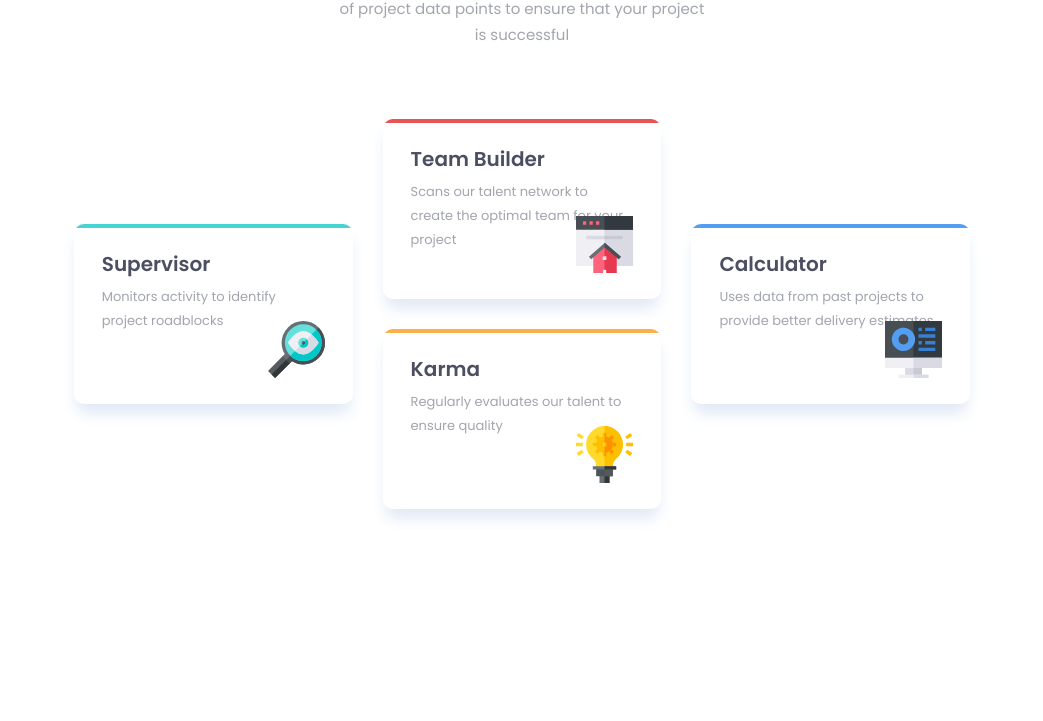
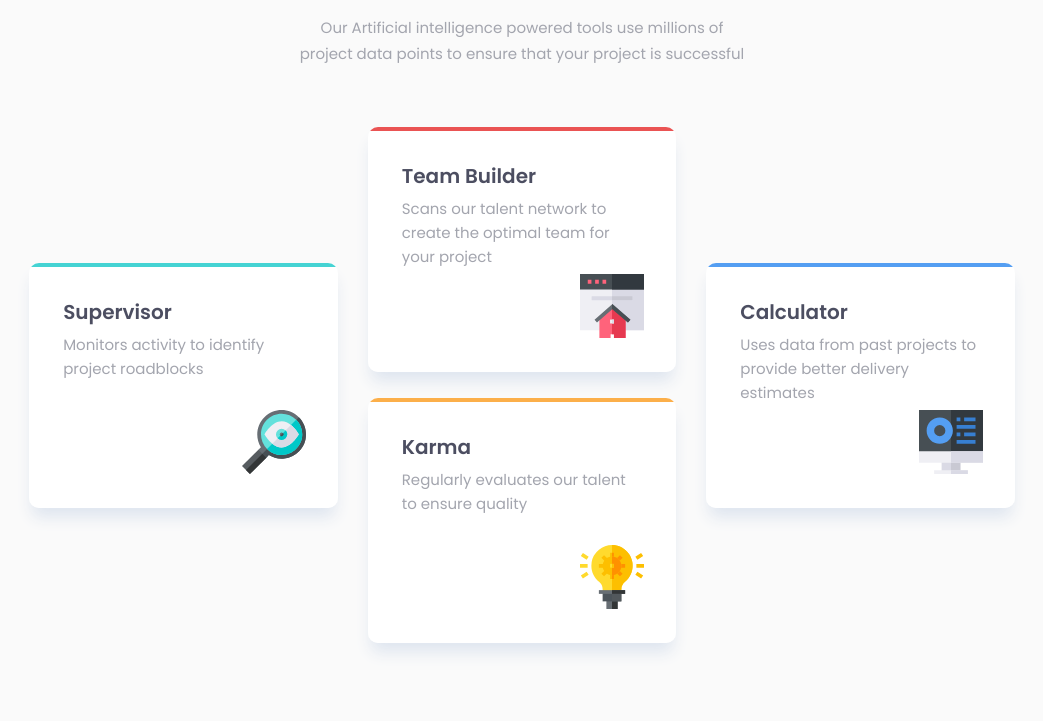
Before and after one commit to Hikmahx/2-Four-card-feature-section, a plain HTML site: page index.html in a window 1280 px wide. Shown: the part 209-930 px from the top of the page, without its empty margins (118-1161 px from the left). Before the commit the page ends 800 px from the top, so only its background shows below. Drawn offline with Linux system fonts and the light colour scheme.

Commit message:
Desktop and tablet view updated

```diff
--- a/index.html
+++ b/index.html
@@ -15,7 +15,7 @@
         <h1 class="heading">Reliable, efficient delivery</h1>
         <h1 class="heading-bold">Powered by Technology</h1>
         <p>
-          Our Artificial intelligent powered tools use millions of project data points to ensure
+          Our Artificial intelligence powered tools use millions of project data points to ensure
           that your project is successful
         </p>
       </div>
--- a/style.css
+++ b/style.css
@@ -73,7 +73,7 @@ p{
   height: 22rem;
   border-radius: 1rem;
   margin-bottom: 2.6rem;
-  box-shadow: 0rem 1.2rem 1.6rem -0.3rem #dfe8f5;
+  box-shadow: 0rem 1.2rem 1.6rem -0.3rem #dee5ef;
   overflow: hidden;
   position: relative;
 }
@@ -100,12 +100,17 @@ p{
   background: #549ef2;
 }
 
+.cyan, .red, .orange, .blue{
+  z-index: 1;
+}
+
 .inner{
   width: 100%;
   height: 100%;
   /* padding: 2.5rem; */
   padding: 2.5rem 2.8rem;
   position: relative;
+  background: #fff;
 }
 
 .inner h3{
@@ -131,6 +136,10 @@ p{
 
 /* MEDIA QUERIES FOR TABLET AND DESKTOP */
 @media(min-width: 750px) {
+  .cards-section{
+    background: #fafafa;
+  }
+
   .card-heading{
     width: 44%;
   }
@@ -138,10 +147,16 @@ p{
   .cards{
     padding-bottom: 2rem;
     display: grid;
-    grid-template-columns: repeat(11, 6%);
-    grid-template-rows: repeat(6, 6rem);
-    grid-row-gap: 1rem;
-    grid-column-gap: 3rem;
+    /* grid-template-columns: repeat(11, 6%); */
+    grid-template-columns: repeat(auto-fill, minmax(30%, 1fr));
+    grid-template-rows: 1fr 1fr 1fr 1fr;
+    /* grid-template-rows: repeat(6, 6rem); */
+    /* grid-row-gap: 1rem; */
+    /* grid-column-gap: 3rem; */
+    place-items: start center;
+    padding: 0 2rem;
+    margin: initial auto;
+    gap: 0rem 3rem;
   }
 
   .card{
@@ -149,36 +164,96 @@ p{
   }
 
   .card:nth-child(1){
-    grid-column: 2/5;
-    grid-row: 3/5;
+    /* grid-column: 2/5;
+    grid-row: 3/5; */
+    grid-area: 2/1/4/auto;
   }
 
   .card:nth-child(2){
-    grid-column: 5/8;
-    grid-row: 2/3;
+    /* grid-column: 5/8;
+    grid-row: 2/3; */
+    grid-area: 1/2/3/auto
   }
 
   .card:nth-child(3){
-    grid-column: 5/8;
-    grid-row: 4/7;
+    /* grid-column: 5/8;
+    grid-row: 4/7; */
+    grid-area: 3/2/5/auto;
   }
 
   .card:nth-child(4){
-    grid-column: 8/11;
-    grid-row: 3/5;
+    /* grid-column: 8/11;
+    grid-row: 3/5; */
+    grid-area: 2/3/4/auto;
+  }
+
+  .card{
+    height: 21rem;
+  }
+}
+
+@media (min-height: 805px) {
+  .cards-section {
+    /* height: 100vh; */
+    padding: 30rem 2.4rem;
+  }
+}
+
+@media(min-width:1100px) {
+  .cards{
+    padding:0 9%;
   }
 }
 
 @media(min-width: 1200px) {
   .cards-section{
-    height: 100vh;
+    /* height: 100vh; */
+    padding: 8.4rem 2.4rem 5.2rem;
+  }
+
+  .card-heading{
+    max-width: 50rem;
   }
 
   .heading{
+    font-size: 4rem;
+  }
+
+  .heading-bold{
+    font-size: 4rem;
+    margin-bottom: 0.5rem;
+  }
+  .cards{
+    padding: 0 10%;
+    margin-top: 6rem;
+  }
+
+  .card{
+    height: 24.5rem;
+  }
+
+  .inner{
+    padding: 3.4rem;
+  }
+
+  .inner p{
+    font-size: 1.5rem;
+  }
+
+  .inner .icon{
+    bottom: 2.8rem;
+    right: 3.2rem;
+  }
+
+  .inner .icon img{
+    width: 6.4rem;
+    height: 6.4rem;
+  }
+  /* .heading{
     padding-bottom: 1rem;
   }
 
   .card-heading{
     width: 34%;
-  }
+  } */
 }
```
